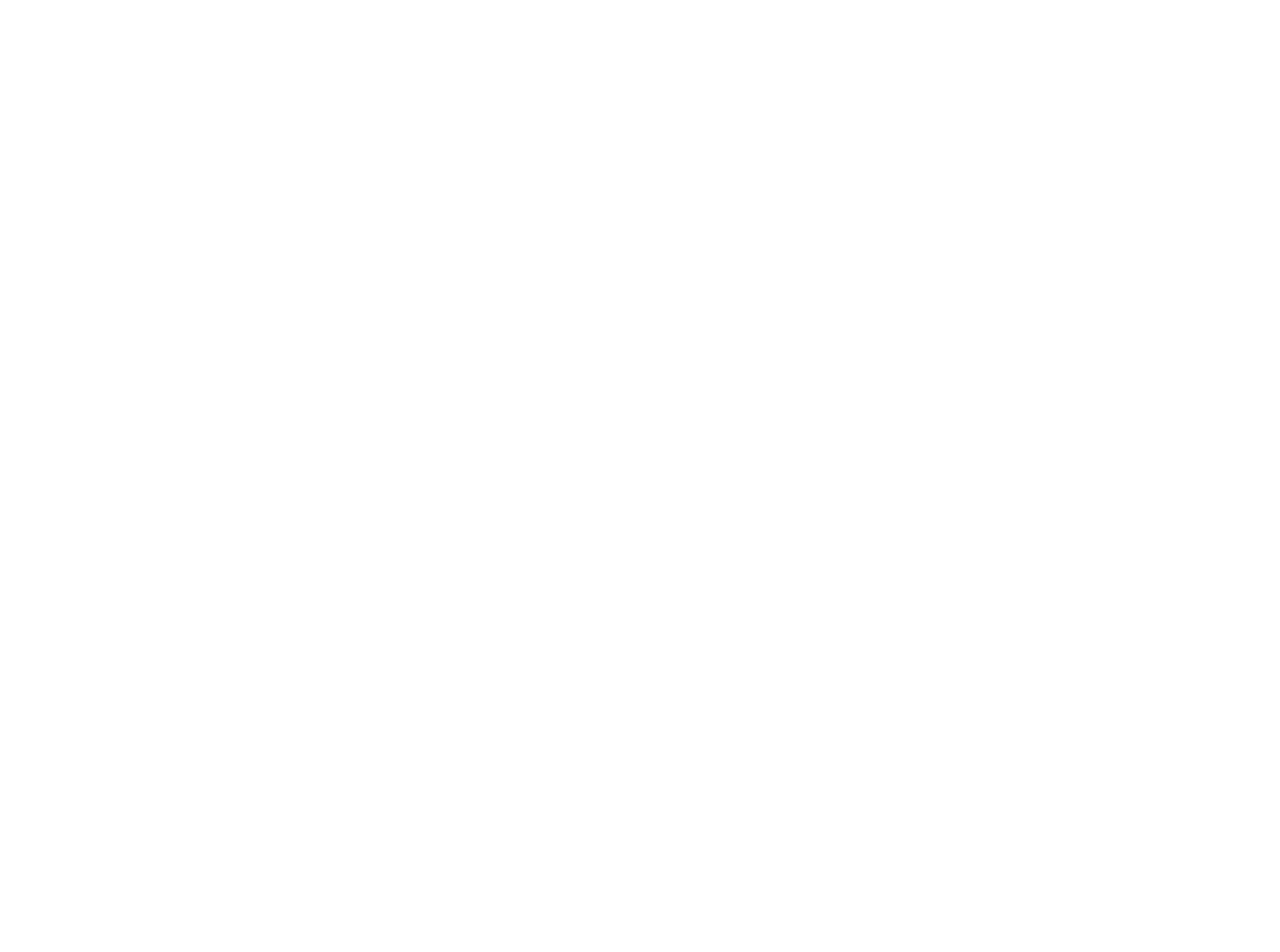
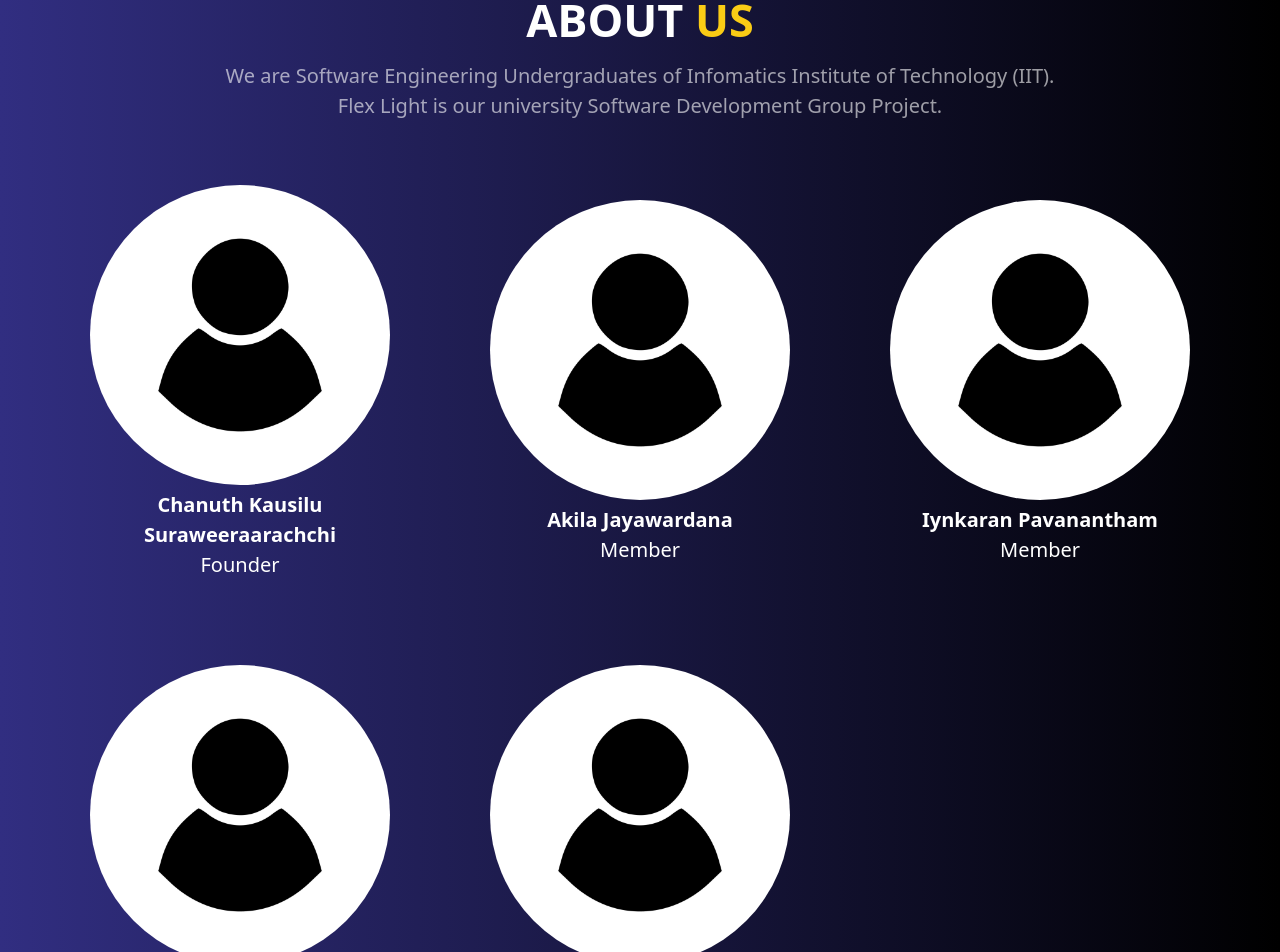
Before and after one commit to Iynguuuuu/Flexlight, a Next.js app: page / in a window 1280 px wide. Shown: the part 1820-2772 px from the top of the page. Before the commit the page ends 1678 px from the top, so only its background shows below. Built offline with nearby package versions, Linux system fonts and the light colour scheme.

Commit message:
Adde about us page and made some Changes

```diff
--- /dev/null
+++ b/components/AboutUs.tsx
@@ -0,0 +1,93 @@
+import React from 'react'
+import Image from 'next/image';
+
+const AboutUs = () => {
+    return (
+        <div className='bg-gradient-to-r from-indigo-900 to-black pt-[4rem] md:pt-[8rem] pb-[5rem]'>
+            <p className='heading'>
+                ABOUT<span className='text-yellow-400'> US</span>
+            </p>
+            <p className='text-center mt-[1vh] text-white text-[20px] opacity-60'>
+                We are Software Engineering Undergraduates of Infomatics Institute of Technology (IIT). <br />
+                Flex Light is our university Software Development Group Project.
+            </p>
+
+            <div className='grid grid-cols-1 md:grid-cols-2 lg:grid-cols-3 w-[90%]
+                            mx-auto items-center gap-[3rem] mt-4rem text-white pt-[3rem] '>
+
+
+                <div className='text-center p-[1rem]'>
+
+                    <div className='transform cursor-pointer hover:-translate-y-6 transition-all duration-200 relative
+                                w-[300px] h-[200px] md:h-[300px] mx-auto '>
+                        <Image src="/images/us.jpg" alt="AboutUs" layout='fill' className='object-contain fixed rounded-full' />
+                    </div>
+                    <h1 className='text-[20px] mt:text-[10px] mt-[5px] mb-[5px] font-semibold'>
+                        Chanuth Kausilu Suraweeraarachchi <br />
+                        <span className='text-18 font-normal'>Founder</span>
+                    </h1>
+                </div>
+
+
+
+                <div className='text-center p-[1rem]'>
+                    <div className='transform cursor-pointer hover:-translate-y-6 transition-all duration-200 relative
+                                w-[300px] h-[200px] md:h-[300px] mx-auto '>
+                        <Image src="/images/us.jpg" alt="AboutUs" layout='fill' className='object-contain fixed rounded-full' />
+                    </div>
+                    <h1 className='text-[20px] mt:text-[10px] mt-[5px] mb-[5px] font-semibold'>
+                        Akila Jayawardana  <br />
+                        <span className='text-18 font-normal'>Member</span>
+                    </h1>
+                </div>
+
+
+
+                <div className='text-center p-[1rem]'>
+
+                    <div className='transform cursor-pointer hover:-translate-y-6 transition-all duration-200 relative
+                                w-[300px] h-[200px] md:h-[300px] mx-auto '>
+                        <Image src="/images/us.jpg" alt="AboutUs" layout='fill' className='object-contain fixed rounded-full' />
+                    </div>
+                    <h1 className='text-[20px] mt:text-[10px] mt-[5px] mb-[5px] font-semibold'>
+                        Iynkaran Pavanantham  <br />
+                        <span className='text-18 font-normal'>Member</span>
+                    </h1>
+                </div>
+
+
+
+
+                <div className='text-center p-[1rem]'>
+                    <div className='transform cursor-pointer hover:-translate-y-6 transition-all duration-200 relative
+                                w-[300px] h-[200px] md:h-[300px] mx-auto '>
+                        <Image src="/images/us.jpg" alt="AboutUs" layout='fill' className='object-contain fixed rounded-full' />
+                    </div>
+                    <h1 className='text-[20px] mt:text-[10px] mt-[5px] mb-[5px] font-semibold'>
+                        Abdul Adeel <br />
+                        <span className='text-18 font-normal'>Member</span>
+                    </h1>
+                </div>
+
+
+
+
+                <div className='text-center p-[1rem]'>
+                    <div className='transform cursor-pointer hover:-translate-y-6 transition-all duration-200 relative
+                                w-[300px] h-[200px] md:h-[300px] mx-auto '>
+                        <Image src="/images/us.jpg" alt="AboutUs" layout='fill' className='object-contain fixed rounded-full' />
+                    </div>
+                    <h1 className='text-[20px] mt:text-[10px] mt-[5px] mb-[5px] font-semibold'>
+                        Atheeshwaran Rajaratnam  <br />
+                        <span className='text-18 font-normal'>Member</span>
+                    </h1>
+                </div>
+            </div>
+
+
+        </div>
+
+    )
+}
+
+export default AboutUs
--- a/components/Features.tsx
+++ b/components/Features.tsx
@@ -10,7 +10,7 @@
     return (
         <div className='bg-gradient-to-r from-indigo-900 to-black pt-[4rem] md:pt-[8rem] pb-[5rem]'>
             <p className='heading'>
-                Our <span className='text-yellow-300'>Features</span>
+                Our <span className='text-yellow-400'>Features</span>
             </p>
             <div className='grid grid-cols-1 md:grid-cols-2 lg:grid-cols-3 w-[80%]
                             mx-auto items-center gap-[3rem] mt-4rem text-white pt-[3rem] '>
@@ -25,7 +25,7 @@
                 </div>
 
                 <div data-aos="zoom-in" data-aos-delay="300">
-                    <div className='bg-red-800 hover:scale-110 transform transition-all duration-300
+                    <div className='bg-red-800 hover:scale-110 transform transition-all duration-300 hover:-rotate-6
                                     uppercase font-semibold text-center p-[2rem] rounded-3xl '>
                         <BsJoystick className='w-[6rem] h-[6rem] mx-auto text-[#d3fae8]' />
                         <h1 className='text-[20px] mt:text-[30px] mt-[1.5rem] mb-[1.5rem] capitalize'>
--- a/components/Homepage.tsx
+++ b/components/Homepage.tsx
@@ -79,9 +79,9 @@
 
 
                 </div>
-                <div className='ml-[12vh]'>
+                <div className='ml-[12vh] mt-[9vh]'>
                     <LuPlugZap className="text-cyan-300 w-[350px] h-[350px]   hidden relative lg:flex items-center rounded-full
-                     " />  {/*shadow-[0_0_2px_#fff,inset_0_0_2px_#fff,0_0_5px_#08f,0_0_15px_#08f,0_0_30px_#08f]*/}
+                     shadow-[0_20px_50px_rgba(8,_112,_184,_0.7)]" />  {/*shadow-[0_0_2px_#fff,inset_0_0_2px_#fff,0_0_5px_#08f,0_0_15px_#08f,0_0_30px_#08f]*/}
                 </div>
             </div>
         </div>
--- a/components/Navbar.tsx
+++ b/components/Navbar.tsx
@@ -3,7 +3,8 @@
 
 const Navbar = () => {
     return (
-        <div className="w-[100%] opacity-60 mt-[2vh] items-center mx-auto fixed z-[10000] rounded-3xl  h-[10vh]  bg-gradient-to-r from-indigo-900 to-black shadow-md">
+        <div className="w-[100%] opacity-60 mt-[2vh] items-center mx-auto fixed z-[10000] rounded-3xl  h-[10vh]
+        bg-gradient-to-r from-indigo-900 to-black shadow-md">
             <div className='flex items-center justify-between w-[90%] mx-auto h-[100%]'>
                 <h1 className='flex-[0.7]  text-indigo-300 text-[60px] font-bold'>
                     < LuPlugZap />
--- a/pages/index.tsx
+++ b/pages/index.tsx
@@ -2,6 +2,7 @@
 import Navbar from '@/components/Navbar'
 import Homepage from '@/components/Homepage'
 import Features from '@/components/Features'
+import AboutUs from '@/components/AboutUs'
 
 const index = () => {
   return (
@@ -17,6 +18,7 @@
         <div className='relative z-[30]'>
 
           <Features />
+          <AboutUs/>
           {/* <Footer />  */}
         </div>
 
```
Also changed, not shown: public/images/us.jpg (added).
